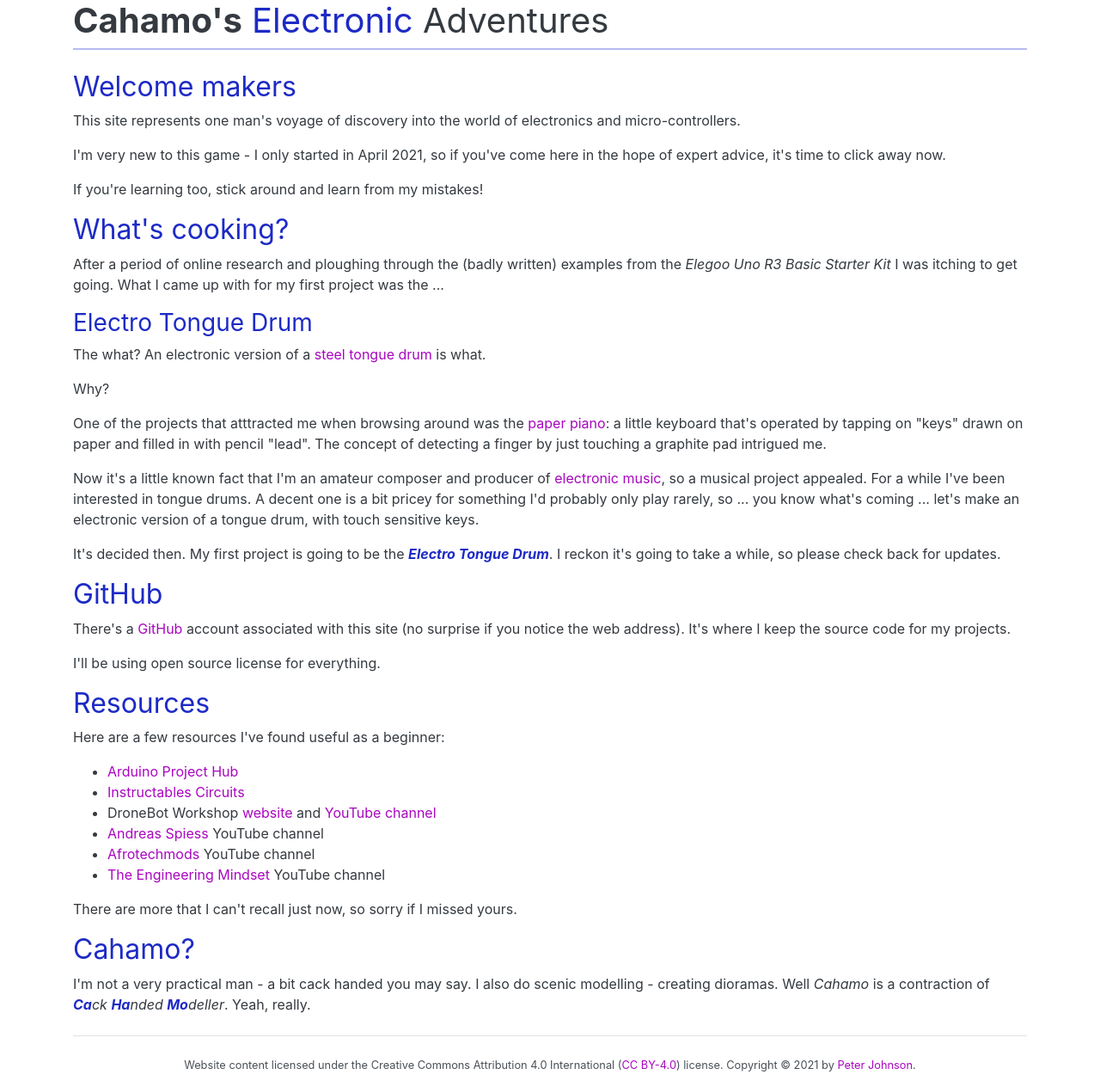
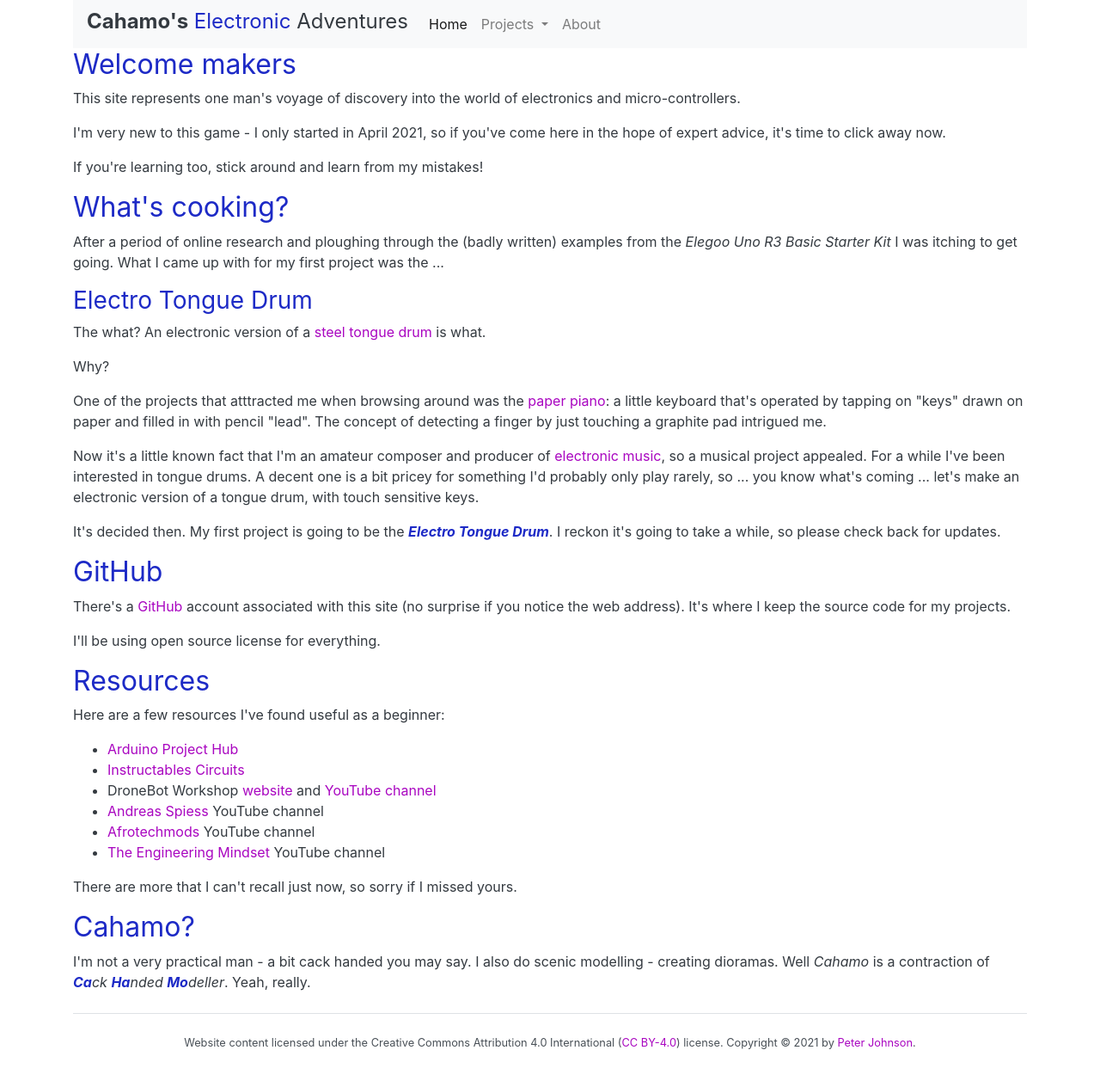
Before and after one commit to cahamo/cahamo.github.io, a Jekyll site: the page built from index.html, in a window 1280 px wide. Shown: the whole page at 86% size. Built offline with Jekyll 4.4.1, drawn with Linux system fonts in a browser that asks for light colours; comment, search, counter and statistics services are not loaded; after the commit the page ends 1238 px from its top, so only the background shows below that.

Commit message:
Change header to have response menu
Used Bootstrap 4 responsive menu code to add a menu to the header. The menu has links to various pages that aren't yet implemented, so the links are broken for now.

Modified CSS so that page branding "logo" fits with new menu.

```diff
--- a/_includes/header.html
+++ b/_includes/header.html
@@ -1,3 +1,29 @@
-<header role="banner" class="page-header mb-4">
-  <h1><a href="/"><span class="name">Cahamo's</span> <span class="maker">Electronic</span> Adventures</a></h1>
+<header role="banner">
+  <nav class="navbar navbar-expand-lg navbar-light bg-light">
+    <h1 class="page-header"><a href="/"><span class="name">Cahamo's</span> <span class="maker">Electronic</span> Adventures</a></h1>
+    <button class="navbar-toggler" type="button" data-toggle="collapse" data-target="#navbarSupportedContent" aria-controls="navbarSupportedContent" aria-expanded="false" aria-label="Toggle navigation">
+      <span class="navbar-toggler-icon"></span>
+    </button>
+
+    <div class="collapse navbar-collapse" id="navbarSupportedContent">
+      <ul class="navbar-nav mr-auto">
+        <li class="nav-item active">
+          <a class="nav-link" href="#">Home <span class="sr-only">(current)</span></a>
+        </li>
+        <li class="nav-item dropdown">
+          <a class="nav-link dropdown-toggle" href="#" id="navbarDropdown" role="button" data-toggle="dropdown" aria-haspopup="true" aria-expanded="false">
+            Projects
+          </a>
+          <div class="dropdown-menu" aria-labelledby="navbarDropdown">
+            <a class="dropdown-item" href="/tongue-drum">Tongue Drum</a>
+            <div class="dropdown-divider"></div>
+            <a class="dropdown-item" href="/pipeline">In the pipeline</a>
+          </div>
+        </li>
+        <li class="nav-item">
+          <a class="nav-link" href="/about">About</a>
+        </li>
+      </ul>
+    </div>
+  </nav>
 </header>
--- a/_sass/_theme.scss
+++ b/_sass/_theme.scss
@@ -28,11 +28,11 @@ b {
     border-radius: 0;
 }
 
-header.page-header {
-    h1 {
+h1.page-header {
     color: $body-color;
-        padding-bottom: 8px;
-        border-bottom: 2px $header-border-color solid;
+    padding-top: 2px;
+    padding-right: 1rem;
+    font-size: 24px;
 
     .name {
         font-weight: bold;
@@ -44,7 +44,6 @@ header.page-header {
     a, a:hover, a:visited, a:active {
         color: $body-color;
         text-decoration: none;
-        }
     }
 }
 
```
Lines whose indentation alone changed are shown as unchanged.
